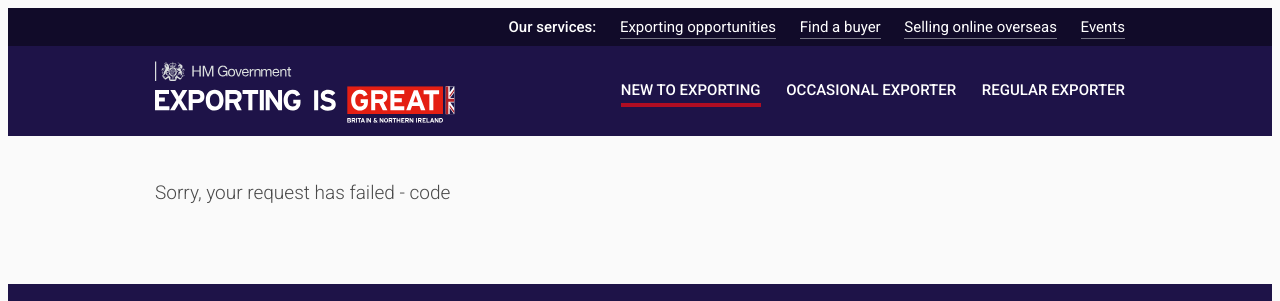
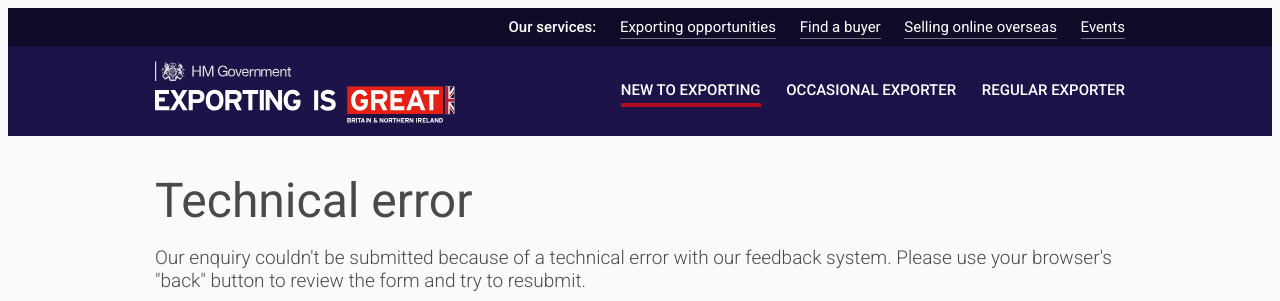
Before and after one commit to uktrade/help, a Django app: template contact/templates/triage_thanks.html in a window 1280 px wide. Shown: the top 301 px of the page. Run offline with Django 3.2, Linux system fonts and the light colour scheme; the template is opened without the code that fills it, so the values that code supplies are empty.

Commit message:
Added technical errors to the thanks pages, and refactored the main thanks page

```diff
--- a/contact/templates/default_thanks.html
+++ b/contact/templates/default_thanks.html
@@ -5,11 +5,17 @@
   <div class="grid-row soft--bottom push--bottom">
     <div class="column-one-whole soft--bottom heading-headline">
       {% if success_data.success %}
-        <h1 class='heading-xlarge push--bottom flush--top'>Enquiry submitted</h1>
-        <p>Thanks for your enquiry. A member of staff at the Department for International Trade will review your enquiry.</p>
-        <p><a href="https://export.great.gov.uk/use-social-media-and-commerce-to-export/">Find out more about selling online overseas</a> or <a href="https://www.great.gov.uk/export">read more about your next steps in exporting</a>.</p>
+        {% block success %}
+          <h1 class='heading-xlarge push--bottom flush--top'>Enquiry submitted</h1>
+          <p>Thanks for your enquiry. A member of staff at the Department for International Trade will review your enquiry.</p>
+          <p><a href="https://export.great.gov.uk/use-social-media-and-commerce-to-export/">Find out more about selling online overseas</a> or <a href="https://www.great.gov.uk/export">read more about your next steps in exporting</a>.</p>
+        {% endblock %}
       {% else %}
-          <p>Sorry, your request has failed - code {{ success_data.code }}
+        {% block failure %}
+          <h1 class='heading-xlarge push--bottom flush--top'>Technical error</h1>
+          <p>Our enquiry couldn't be submitted because of a technical error with our feedback system. Please use your browser's "back" button to review the form and try to resubmit.</p>
+          <p>If this problem continues to happen, please try again later.</p>
+        {% endblock %}
       {% endif %}
     </div>
   </div>
--- a/contact/templates/triage_thanks.html
+++ b/contact/templates/triage_thanks.html
@@ -1,18 +1,7 @@
+{% extends "default_thanks.html" %}
 
-{% extends "base.html" %}
-
-{% block content %}
-<div class="section">
-  <div class="grid-row soft--bottom push--bottom">
-    <div class="column-one-whole soft--bottom heading-headline">
-      {% if success_data.success %}
-        <h1 class='heading-xlarge push--bottom flush--top'>Enquiry submitted</h1>
-        <p>Thanks for your enquiry about getting help accessing this marketplace. A member of staff at the Department for International Trade will review your request and respond to you in 5 working days.</p>
-        <p>You can now <a href="https://selling-online-overseas.export.great.gov.uk/markets/filter">search for more online marketplaces</a> or <a href="https://www.great.gov.uk/export">read about your next steps in exporting</a>.</p>
-      {% else %}
-        <p>Sorry, your request has failed - code {{ success_data.code }}
-      {% endif %}
-    </div>
-  </div>
-</div>
+{% block success %}
+  <h1 class='heading-xlarge push--bottom flush--top'>Enquiry submitted</h1>
+  <p>Thanks for your enquiry about getting help accessing this marketplace. A member of staff at the Department for International Trade will review your request and respond to you in 5 working days.</p>
+  <p>You can now <a href="https://selling-online-overseas.export.great.gov.uk/markets/filter">search for more online marketplaces</a> or <a href="https://www.great.gov.uk/export">read about your next steps in exporting</a>.</p>
 {% endblock %}
```
